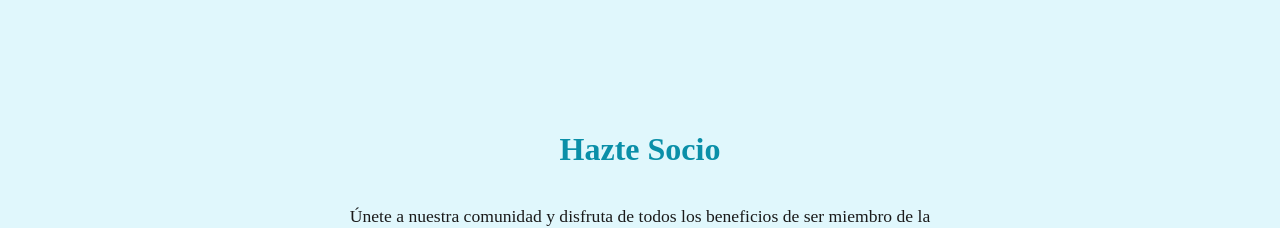
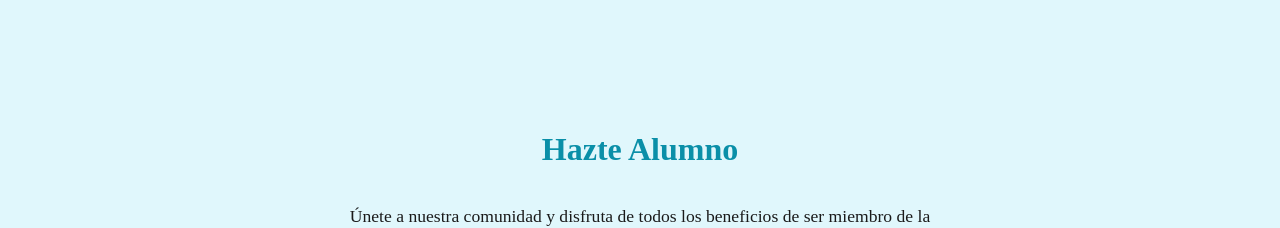
Before and after one commit to JavierPs287/amusicalarges-fe, an Angular app: page /home in a window 1280 px wide. Shown: the part 3920-4148 px from the top of the page. Built offline with nearby package versions, Linux system fonts and the light colour scheme.

Commit message:
Cambio Mensaje Home

```diff
--- a/src/app/component/home/home.html
+++ b/src/app/component/home/home.html
@@ -24,7 +24,7 @@
   </section>
 
   <section class="seccion alt" id="socios">
-    <h2>Hazte Socio</h2>
+    <h2>Hazte Alumno</h2>
     <p>Únete a nuestra comunidad y disfruta de todos los beneficios de ser miembro de la asociación.</p>
   </section>
 </main>
```
